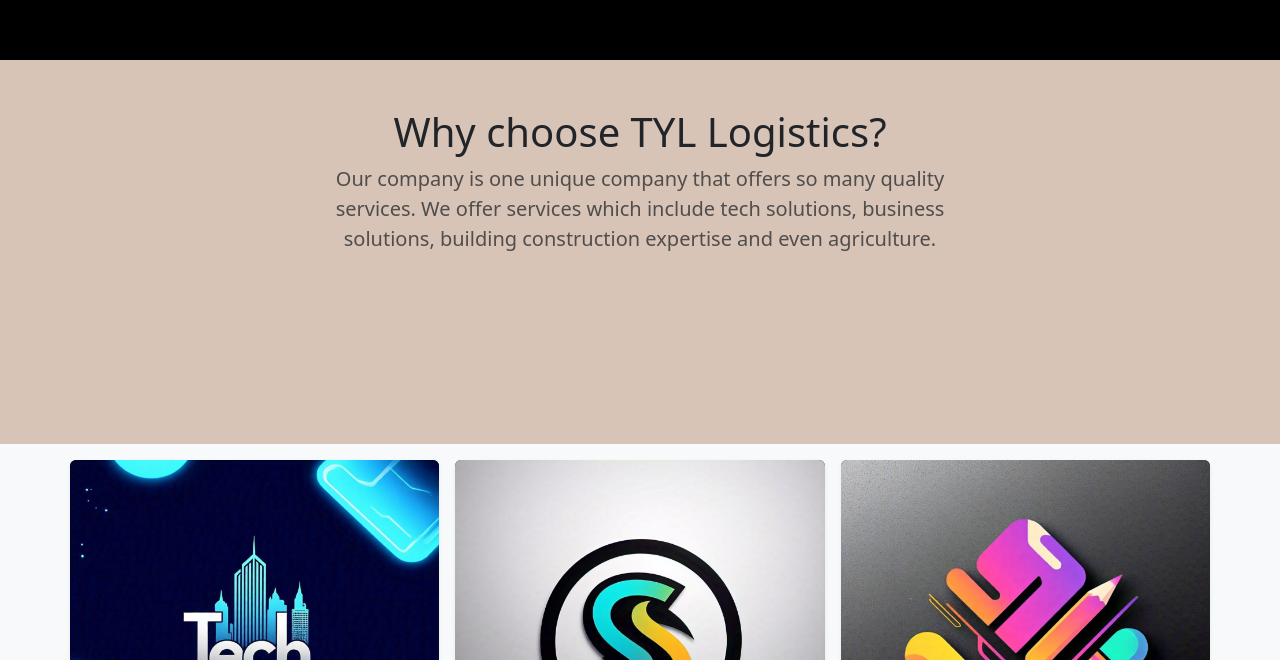
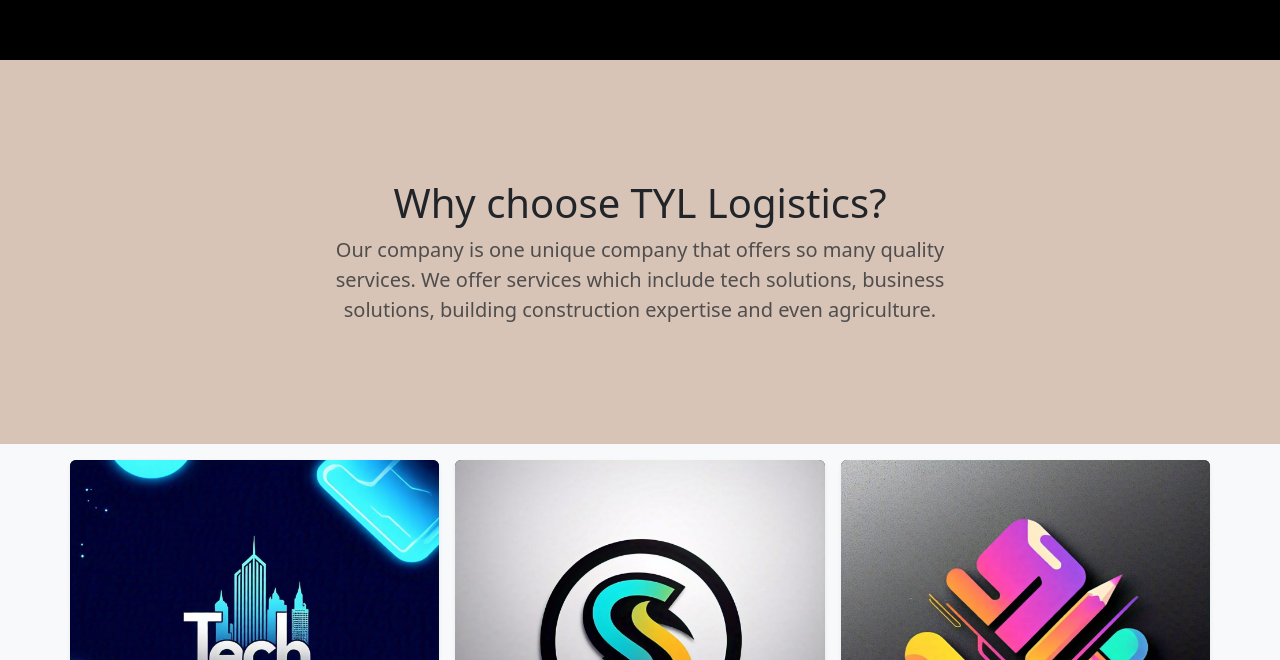
Before and after one commit to TimmyYoung-95/Client1, a plain HTML site: page index.html in a window 1280 px wide. Shown: the part 816-1476 px from the top of the page. Drawn offline with nearby package versions, Linux system fonts and the light colour scheme; a script that the page names is missing.

Commit message:
Update index.html
Align content and justify content was added to the previous side of 50vh

```diff
--- a/index.html
+++ b/index.html
@@ -144,7 +144,7 @@
         </section>
 
         <!-- Main story -->
-        <div class="row py-lg-5" style="background-color: #D8C4B6; height: 50vh;
+        <div class="row py-lg-5" style="background-color: #D8C4B6; height: 50vh; align-content: center; justify-content: center;
           ">
           <div class="col-lg-6 col-md-8 mx-auto" >
             <h1 class="fw-light center">Why choose TYL Logistics?</h1>
```
